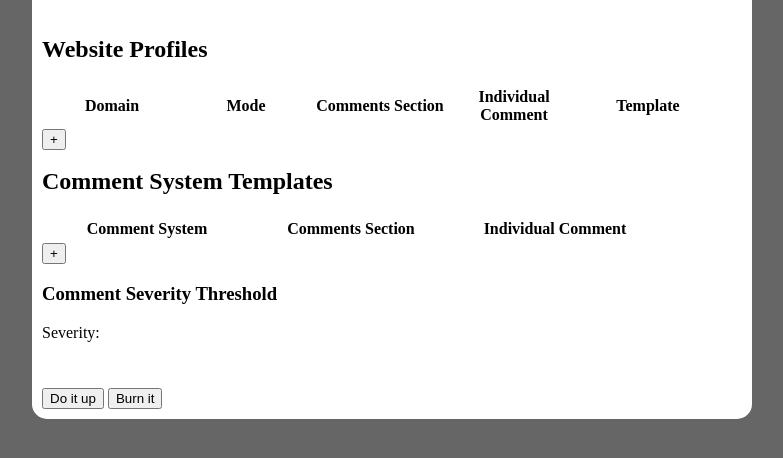
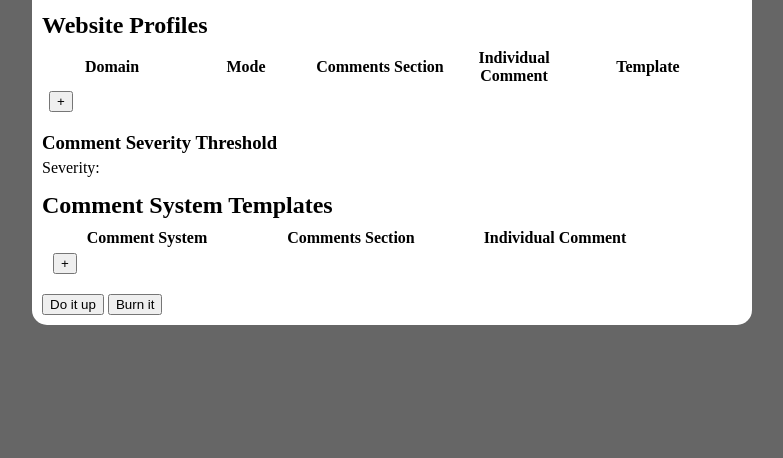
Before and after one commit to drestuart/dont-read-the-comments, a browser extension: page options.html in a window 1280 px wide. Shown: the part 70-528 px from the top of the page, without its empty margins (248-1031 px from the left). Drawn offline with nearby package versions, Linux system fonts and the light colour scheme.

Commit message:
Options page rearranging and styling. Page action save now immediately reloads page

```diff
--- a/options.css
+++ b/options.css
@@ -1,5 +1,7 @@
-h1, h2 {
-	margin-top: 0;
+h1, h2, h3 {
+	/*margin-top: 0;*/
+	/*margin-bottom: 5px;*/
+	margin: 0 0 5px 0;
 }
 
 li {
@@ -22,6 +24,14 @@ body {
 
 h1 {
 	text-align: center;
+}
+
+div.options_section {
+	margin: 15px 0;
+}
+
+div.options_section input[type=button] {
+	/*margin-left: 7px;*/
 }
 
 table.opt_table thead, table.opt_table tbody {
@@ -57,8 +67,20 @@ table.opt_table td input, table.opt_table td select {
 	display: block;
 }
 
+table.opt_table td input.add_row {
+	width: auto;
+}
+
+table#profiles input.add_row {
+	margin: 0 0 0 2px;
+}
+
+table#templates input.add_row {
+	margin: 0 0 0 6px;
+}
+
 div#comment_threshold {
-	margin: 10px;
+	margin: 10px 0;
 	width: 300px;
 }
 
--- a/options.html
+++ b/options.html
@@ -17,9 +17,8 @@
       <h1>Don't Read the Comments! Options</h1>
 
       <form id="options_form">
-        <br>
-        <h2>Website Profiles</h2>
-        <div id="profiles_section">
+        <div id="profiles_section" class="options_section">
+          <h2>Website Profiles</h2>
           <table id="profiles" class="opt_table">
             <thead>
               <tr>
@@ -30,14 +29,25 @@
                 <th>Template</th>
               </tr>
             </thead>
-            <tbody></tbody>
+            <tbody>
+              <tr>
+                <td><input type="button" value="+" id="add_profile" class="add_row"></td>
+                <td></td>
+                <td></td>
+                <td></td>
+                <td></td>
+              </tr>
+            </tbody>
           </table>
         </div>
-        <input type="button" value="+" id="add_profile">
-        <br><br>
-
-        <h2>Comment System Templates</h2>
-        <div id="templates_section">
+        <div id="comment_threshold_section" class="options_section">
+          <h3>Comment Severity Threshold</h3>
+          <label for="comment_threshold_value">Severity: </label>
+          <input type="text" id="comment_threshold_value" readonly>
+          <div id="comment_threshold"></div>
+        </div>
+        <div id="templates_section" class="options_section">
+          <h2>Comment System Templates</h2>
           <table id="templates" class="opt_table">
             <thead>
               <tr>
@@ -46,18 +56,15 @@
                 <th>Individual Comment</th>
               </tr>
             </thead>
-            <tbody></tbody>
+            <tbody>
+              <tr>
+                <td><input type="button" value="+" id="add_template" class="add_row"></td>
+                <td></td>
+                <td></td>
+              </tr>
+            </tbody>
           </table>
-          <input type="button" value="+" id="add_template">
-
-          <br>
-          <h3>Comment Severity Threshold</h3>
-          <label for="comment_threshold_value">Severity: </label>
-          <input type="text" id="comment_threshold_value" readonly>
-          <div id="comment_threshold"></div>
         </div>
-
-        <br><br>
         <input type="button" value="Do it up" id="save">
         <input type="button" value="Burn it" id="clear">
       </form>
--- a/options.js
+++ b/options.js
@@ -35,7 +35,7 @@ function addProfileRow(data) {
 		'<td class="delete_col"><input type="button" value="-" class="delete_row"></td>' +
 	'</tr>';
 
-	$("table#profiles > tbody").append(rowHTML);
+	$("table#profiles > tbody tr:last-child").before(rowHTML);
 
 	var row = $('tr#profile' + numProfiles);
 
@@ -110,7 +110,7 @@ function addTemplateRow(data) {
 		'<td class="delete_col"><input type="button" value="-" class="delete_row"></td>' +
 	'</tr>';
 
-	$("table#templates > tbody").append(rowHTML);
+	$("table#templates > tbody tr:last-child").before(rowHTML);
 
 	if (typeof data !== 'undefined') {
 		var row = $('tr#template' + numTemplates);
--- a/page_action.js
+++ b/page_action.js
@@ -57,7 +57,7 @@ $(document).ready(function() {
 
 		$("#message").text("Saved");
 
-		setTimeout(function(){ chrome.tabs.reload() }, 3000);
+		chrome.tabs.reload();
 	});
 
 	$("#template").on("input", function() {
```
